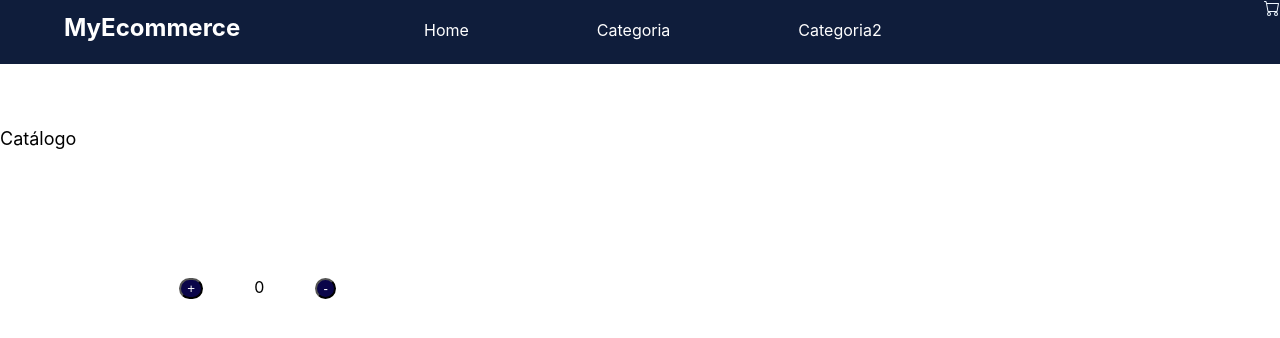
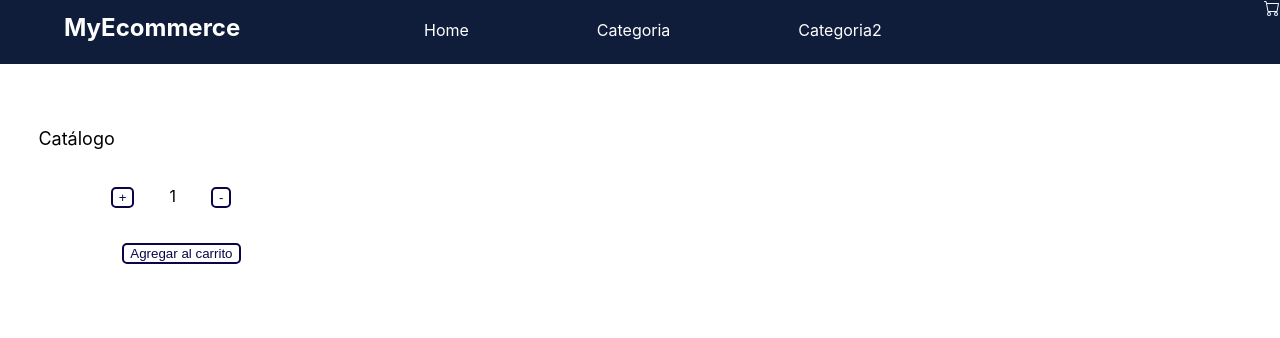
Before and after one commit to agusorias/IdeaOrias, a React (Create React App) app: page / in a window 1280 px wide. Shown: the top 338 px of the page. Built offline with nearby package versions, Linux system fonts and the light colour scheme.

Commit message:
re-entrega Desafio 5

```diff
--- a/src/App.css
+++ b/src/App.css
@@ -10,6 +10,7 @@
 
 .body {
   margin-top: 10%;
+  margin-left: 3%;
 }
 
 /*@media (prefers-reduced-motion: no-preference) {
--- a/src/App.js
+++ b/src/App.js
@@ -1,8 +1,5 @@
 import './App.css';
 import Navbar from './components/Navbar';
-import "./components/CartWidget.css";
-import "./components/Navbar.css";
-import "./components/ItemListContainer.css";
 import ItemListContainer from './components/ItemListContainer';
 
 function App() {
@@ -13,7 +10,7 @@ function App() {
             </header>
 
             <div className="body">
-            <ItemListContainer greeting = "Catálogo"/>
+                <ItemListContainer greeting = "Catálogo"/>
             </div>
         </div>
     );
--- a/src/components/CartWidget.js
+++ b/src/components/CartWidget.js
@@ -1,4 +1,5 @@
-import React from 'react'
+import React from 'react';
+import "./CartWidget.css";
 
 const CartWidget = () => {
     return (
--- a/src/components/ItemCount.css
+++ b/src/components/ItemCount.css
@@ -1,23 +1,39 @@
 .contenedorBotones {
-    margin: 10%;
-
+    margin: 3%;
 }
 
 .textoCounter {
-    margin-left: 5%;
+    margin-left: 3%;
     text-align: center;
     display: inline;
 }
 
 .botonCounter {
     display: inline;
-    margin-left: 5%;
-    background-color: rgb(10, 5, 73);
-    color: white;
-    border-radius: 28px;
+    margin-left: 3%;
+    background-color: white;
+    color: rgb(10, 5, 73);
+    border-radius: 5px;
+    border-color: rgb(10, 5, 73);
+    border-style: solid;
 }
 
 .botonCounter:hover {
+    background-color: rgb(10, 5, 73);
+    color:white;
+}
+
+.botonAgregar {
+    display: block;
     background-color: white;
     color: rgb(10, 5, 73);
+    border-radius: 5px;
+    border-color: rgb(10, 5, 73);
+    border-style: solid;
+    margin: 3% 3% 3% 4%;
 }
+
+.botonAgregar:hover {
+    background-color: rgb(10, 5, 73);
+    color:white;
+}
--- a/src/components/ItemCount.jsx
+++ b/src/components/ItemCount.jsx
@@ -2,8 +2,8 @@ import { useState } from "react";
 import React from "react";
 import "./ItemCount.css";
 
-const ItemCount = ({stock}) => {
-    const [counter, setCounter] = useState(0);
+const ItemCount = ({stock, initial}) => {
+    const [counter, setCounter] = useState(initial);
 
     const add = () => {
          if (counter < stock) {
@@ -17,11 +17,16 @@ const ItemCount = ({stock}) => {
         }
     }
 
+    const agregarCarrito = () => {
+
+    }
+
     return (
         <div className="contenedorBotones">
             <button className="botonCounter" onClick={add}>+</button>
             <p className="textoCounter">{counter}</p>
             <button className="botonCounter" onClick={decrease}>-</button>
+            <button className="botonAgregar" onClick={agregarCarrito}>Agregar al carrito</button>
         </div>
     )
 }
--- a/src/components/ItemListContainer.jsx
+++ b/src/components/ItemListContainer.jsx
@@ -1,11 +1,12 @@
 import React from "react";
 import ItemCount from "./ItemCount";
+import "./ItemListContainer.css";
 
 const ItemListContainer = (props) => {
     return (
         <div>
             <p className="texto"> { props.greeting } </p>
-            <ItemCount stock="5"/>
+            <ItemCount stock={5} initial={1}/>
         </div>
     )
 }
--- a/src/components/Navbar.js
+++ b/src/components/Navbar.js
@@ -1,5 +1,6 @@
 import React from 'react';
 import CartWidget from './CartWidget';
+import "./Navbar.css";
 
 const Navbar = () => {
     return (
```
